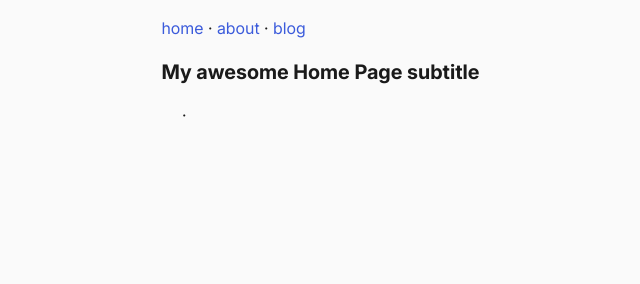
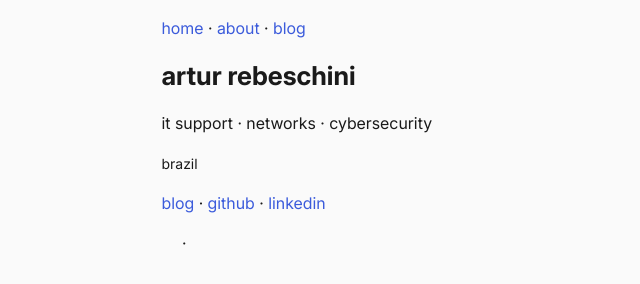
Before and after one commit to arturLua/portfolio, an Astro site: page / in a window 1280 px wide. Shown: the whole page, without its empty margins (243-883 px from the left). Built offline with nearby package versions, Linux system fonts and the light colour scheme; Astro itself is replaced by a stand-in of ours; some icons are missing.

Commit message:
refactor: adjust style of home page

```diff
--- a/src/pages/index.astro
+++ b/src/pages/index.astro
@@ -1,7 +1,19 @@
 ---
 import BaseLayout from '../layouts/BaseLayout.astro';
-const pageTitle = "Home Page";
+const pageTitle = "Artur Rebeschini";
 ---
 <BaseLayout pageTitle={pageTitle} measure="50ch">
-  <h2>My awesome {pageTitle} subtitle</h2>
+  <h1>artur rebeschini</h1>
+  <p>it support · networks · cybersecurity</p>
+  <p><small>brazil</small></p>
+  <p class="links">
+    <a href="/blog/">blog</a> · <a href="https://github.com/arturLua">github</a> · <a href="https://www.linkedin.com/in/artur-rebeschini-18794b311/">linkedin</a>
+  </p>
 </BaseLayout>
+
+<style>
+  .links a {
+    color: var(--accent);
+    text-decoration: none;
+  }
+</style>
```
